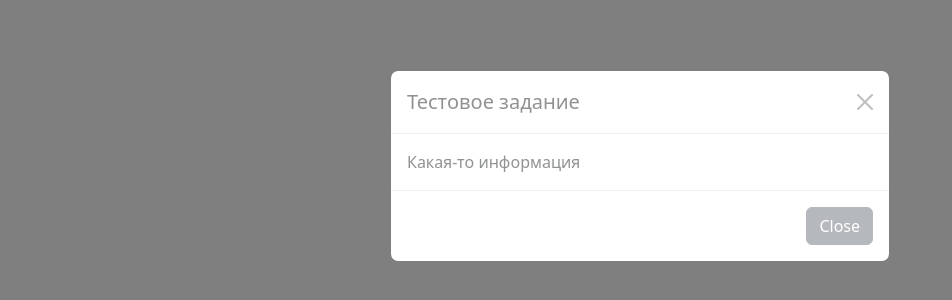
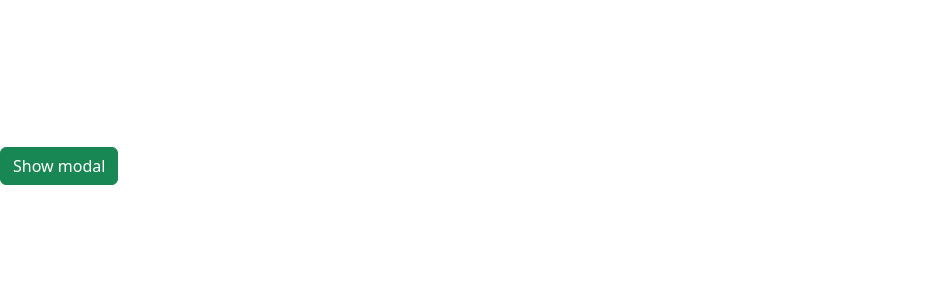
Before and after one commit to FillArt/valery-task, a React (Vite) app: page / in a window 1280 px wide. Shown: the part 234-534 px from the top of the page, without its empty margins (0-952 px from the left). Built offline with nearby package versions, Linux system fonts and the light colour scheme.

Commit message:
refactor: replaced the text with English

```diff
--- a/src/pages/home/ui/Home.jsx
+++ b/src/pages/home/ui/Home.jsx
@@ -4,17 +4,17 @@ import {Modal} from "@/features/modal/Modal.jsx";
 import {Button} from "@/shared/ui/Button.jsx";
 
 export const Home = () => {
-    const [isModalOpen, setIsModalOpen] = useState(true);
+    const [isModalOpen, setIsModalOpen] = useState(false);
 
     return (
         <>
             <div className="d-flex vh-100 justify-content-center align-items-center">
                 {isModalOpen ? (
-                    <Modal title="Тестовое задание" onClose={() => setIsModalOpen(false)}>
-                        Какая-то информация
+                    <Modal title="Modal title" onClose={() => setIsModalOpen(false)}>
+                        There will be an input here
                     </Modal>
                 ) : (
-                    <Button title="Покажи модалку" onClick={() => setIsModalOpen(true)}/>
+                    <Button title="Show modal" onClick={() => setIsModalOpen(true)}/>
                 )}
             </div>
         </>
```
